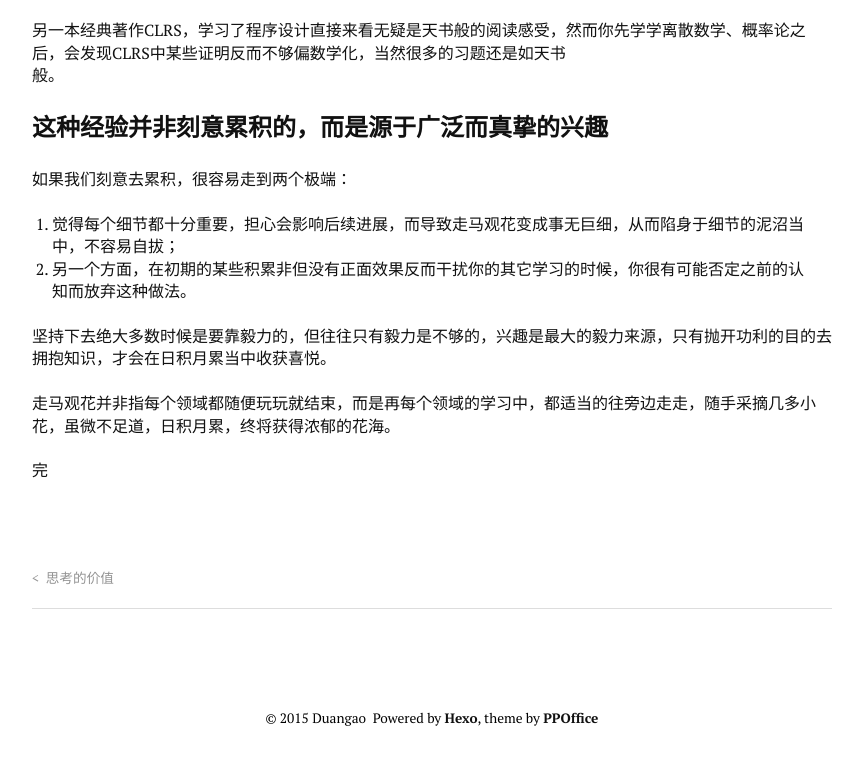
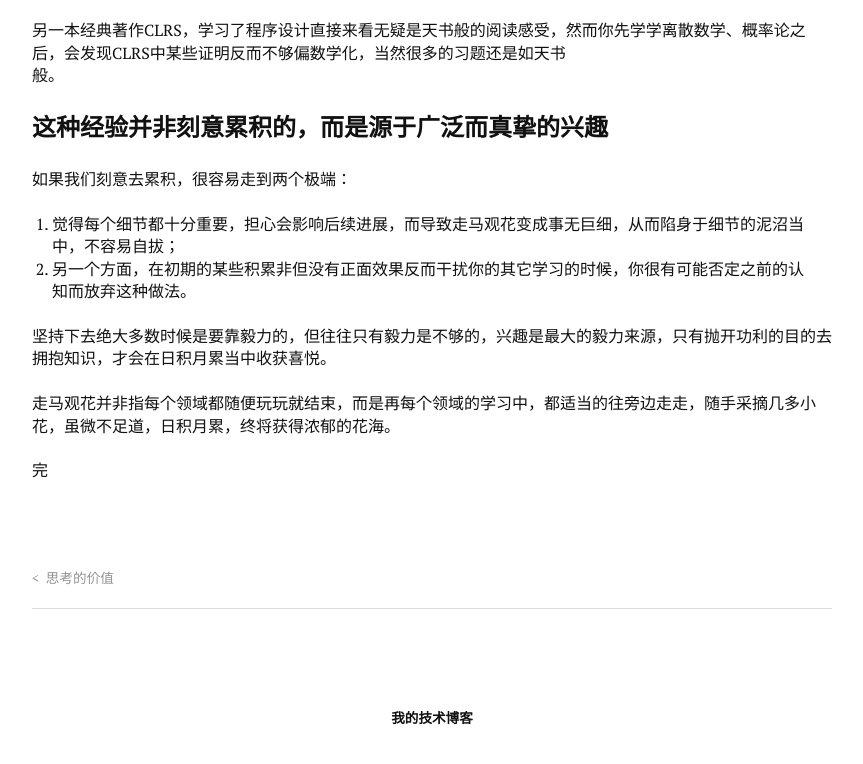
Before and after one commit to duangaolife/duangaolife.github.io, a plain HTML site: page 2015/01/31/走马观花的高效学习方法/index.html in a window 1280 px wide. Shown: the part 1669-2433 px from the top of the page, without its empty margins (208-1071 px from the left). Drawn offline with Linux system fonts and the light colour scheme.

Commit message:
Site updated: 2015-06-13 22:33:25

```diff
--- a/2015/01/31/走马观花的高效学习方法/index.html
+++ b/2015/01/31/走马观花的高效学习方法/index.html
@@ -133,11 +133,11 @@
 
   <div class="outer">
     <div id="footer-info" class="inner">
-      &copy; 2015 Duangao&nbsp;
-      Powered by <a href="http://hexo.io/" target="_blank">Hexo</a>, theme by <a href="http://github.com/ppoffice">PPOffice</a>
+	<a href="https://duangao.github.io">我的技术博客</a>
     </div>
   </div>
 </footer>
+
 
 
 <script src="/js/jquery.min.js"></script>
```
Also changed, not shown: 2015/05/05/思考的价值/index.html (+2 -2 lines), 2015/06/07/荒谬的作文题目/index.html (+2 -2 lines), about/index.html (+2 -2 lines), archives/2015/01/index.html (+2 -2 lines), archives/2015/05/index.html (+2 -2 lines), archives/2015/06/index.html (+2 -2 lines), archives/2015/index.html (+2 -2 lines), archives/index.html (+2 -2 lines), index.html (+2 -2 lines).
